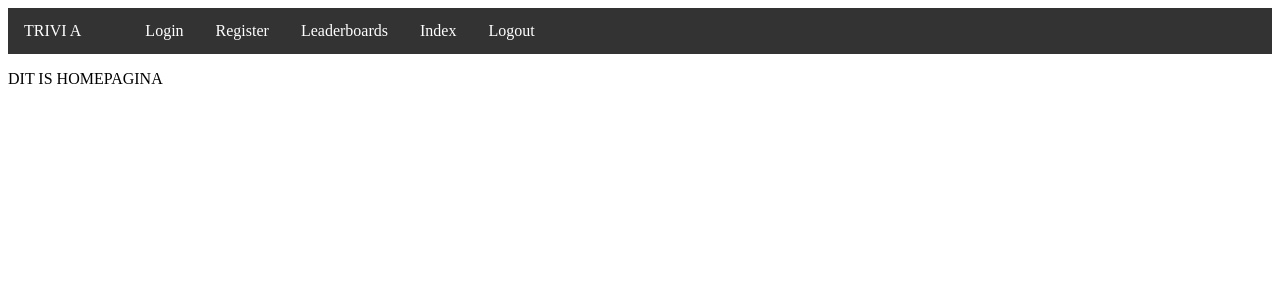
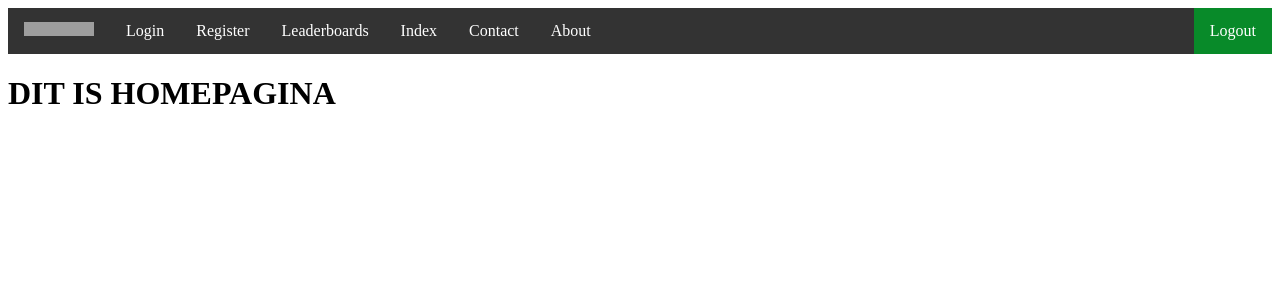
Before and after one commit to Erebeer/Technisch-Ontwerp, a Flask app: page /testlayout in a window 1280 px wide. Shown: the top 300 px of the page. Run offline with Flask 2, Linux system fonts and the light colour scheme; some libraries are stand-ins or nearby versions; grey boxes are pictures that could not be loaded.

Commit message:
Testlayout verder uitgewerkt >> float.right button toegevoegd aan het menu

```diff
--- a/application.py
+++ b/application.py
@@ -141,6 +141,13 @@ def logout():
 def testlayout():
     return render_template("testlayout.html")
 
+@app.route("/contact", methods=["GET"])
+def contact():
+    return render_template("contact.html")
+
+@app.route("/about", methods=["GET"])
+def about():
+    return render_template("about.html")
 
 if __name__ == "__main__":
     app.run
--- a/templates/testlayout.html
+++ b/templates/testlayout.html
@@ -43,23 +43,28 @@ li a:hover {
 {
     color: #2e944b;
 }
+.logout
+{
+    background-color: #088A29;
+}
 
 </style>
+<title>TRIVIA</title>
 </head>
 <body>
 
 <ul>
-    <li><a class="navbar-brand" href="{{ url_for('home') }}"><span class="red">T</span><span class="yellow">R</span><span class="red">IV</span><span class="yellow">I</span> <span class="red">A</span></a>
-</li>
-    <li><a class = "active" href="/home"></a></li>
+    <li><a href="/index"><img src="https://upload.wikimedia.org/wikipedia/en/archive/2/27/20100328194043%21Trivia.png" width="70" height="14"></img></a></li>
     <li><a class = "active" href="/login">Login</a></li>
     <li><a href="/register">Register</a></li>
     <li><a href="/leaderboards">Leaderboards</a></li>
     <li><a href="/index">Index</a></li>
-    <li><a href="/logout">Logout</a></li>
+    <li style="float:right"><a class= "logout" href="/logout">Logout</a></li>
+    <li><a href="/contact">Contact</a></li>
+    <li><a href="/about">About</a></li>
 </ul>
 
-<p>DIT IS HOMEPAGINA</p>
+<h1>DIT IS HOMEPAGINA</h1>
 
 </body>
 </html>
```
